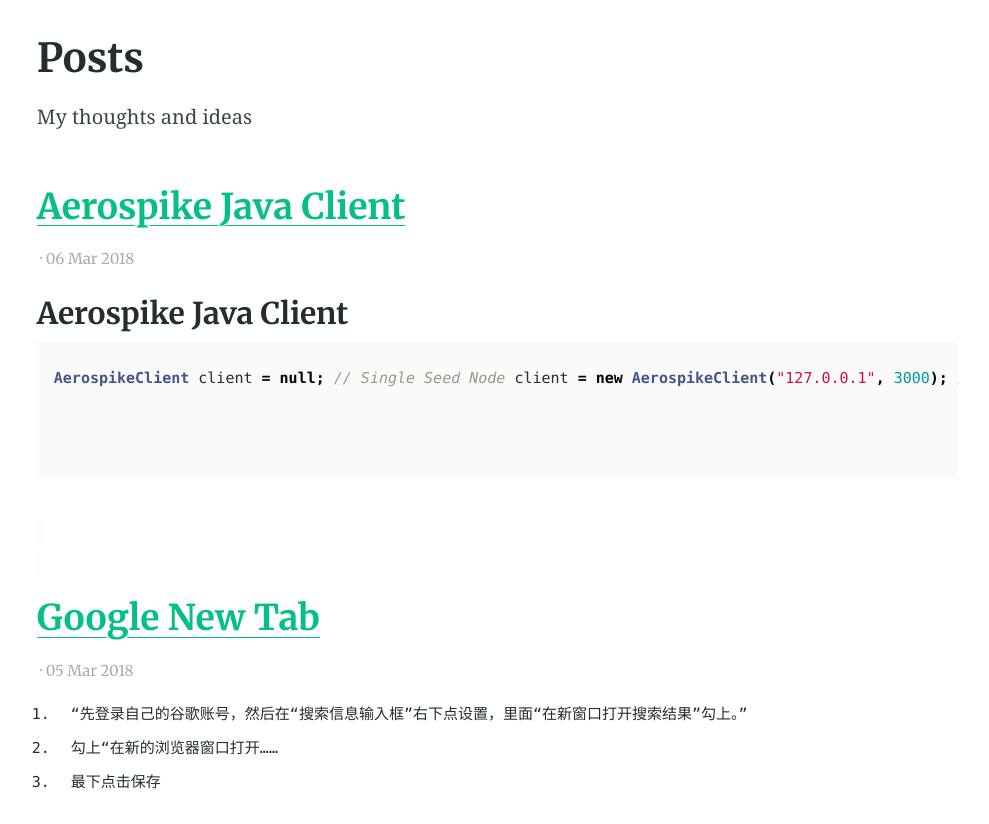
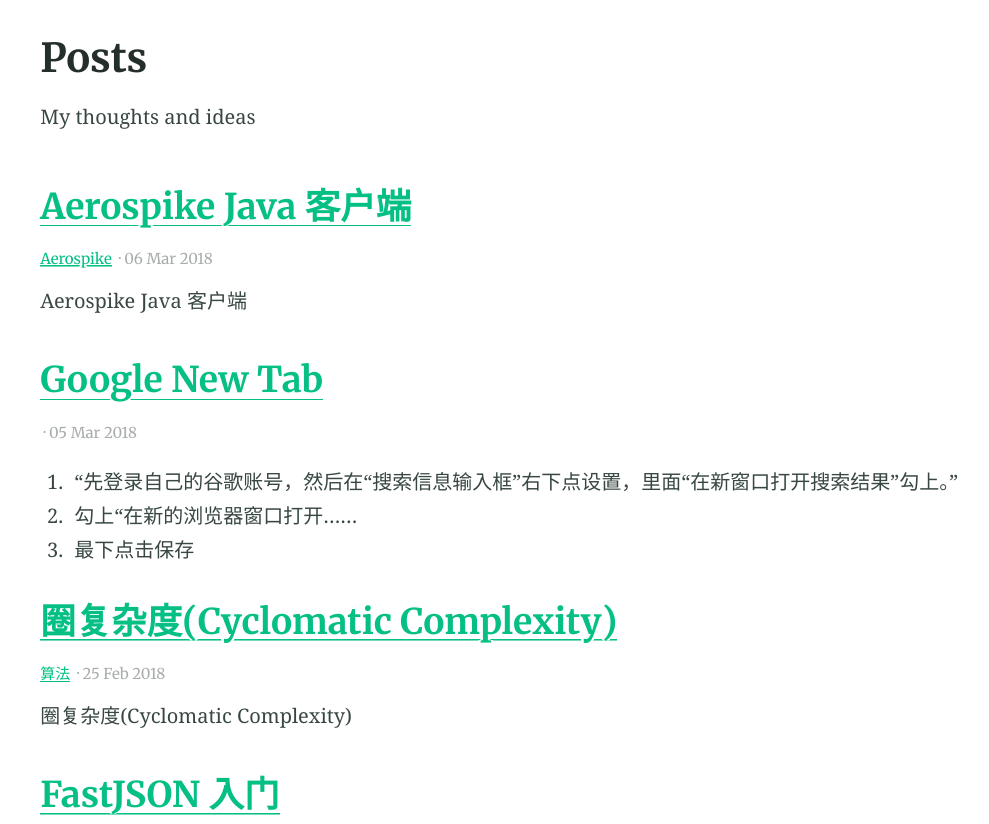
Before and after one commit to wudixm/wudixm.github.io, a Jekyll site: the page built from blog/index.html, in a window 1280 px wide and 900 px high, scrolled down 336 px, cut to the strip 76-900 px from the top of the window. Shown: the whole strip, without its empty margins (139-1128 px from the left). Built offline with Jekyll 4.4.1, drawn with Linux system fonts in a browser that asks for light colours; the list of posts is cut into pages by our own code.

Commit message:
update aerospike

````diff
--- a/_posts/2018-03-06-Aerospike-Java-Client.md
+++ b/_posts/2018-03-06-Aerospike-Java-Client.md
@@ -1,3 +1,10 @@
+---
+title: Aerospike Java 客户端
+excerpt: |
+  Aerospike Java 客户端
+category: Aerospike
+feature_image: "https://picsum.photos/2560/600?image=872"
+---
 ### Aerospike Java Client
 
 ```java
````
